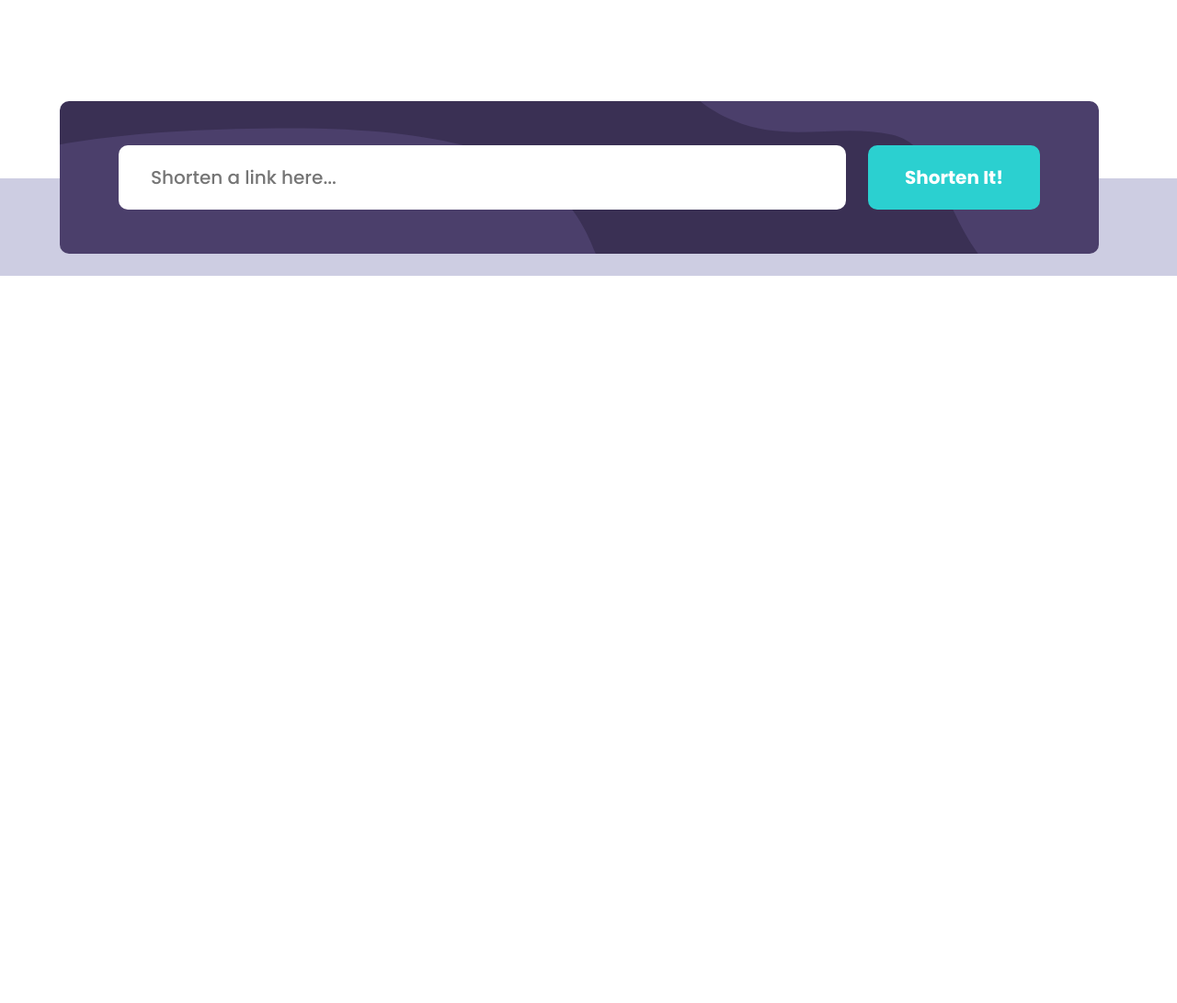
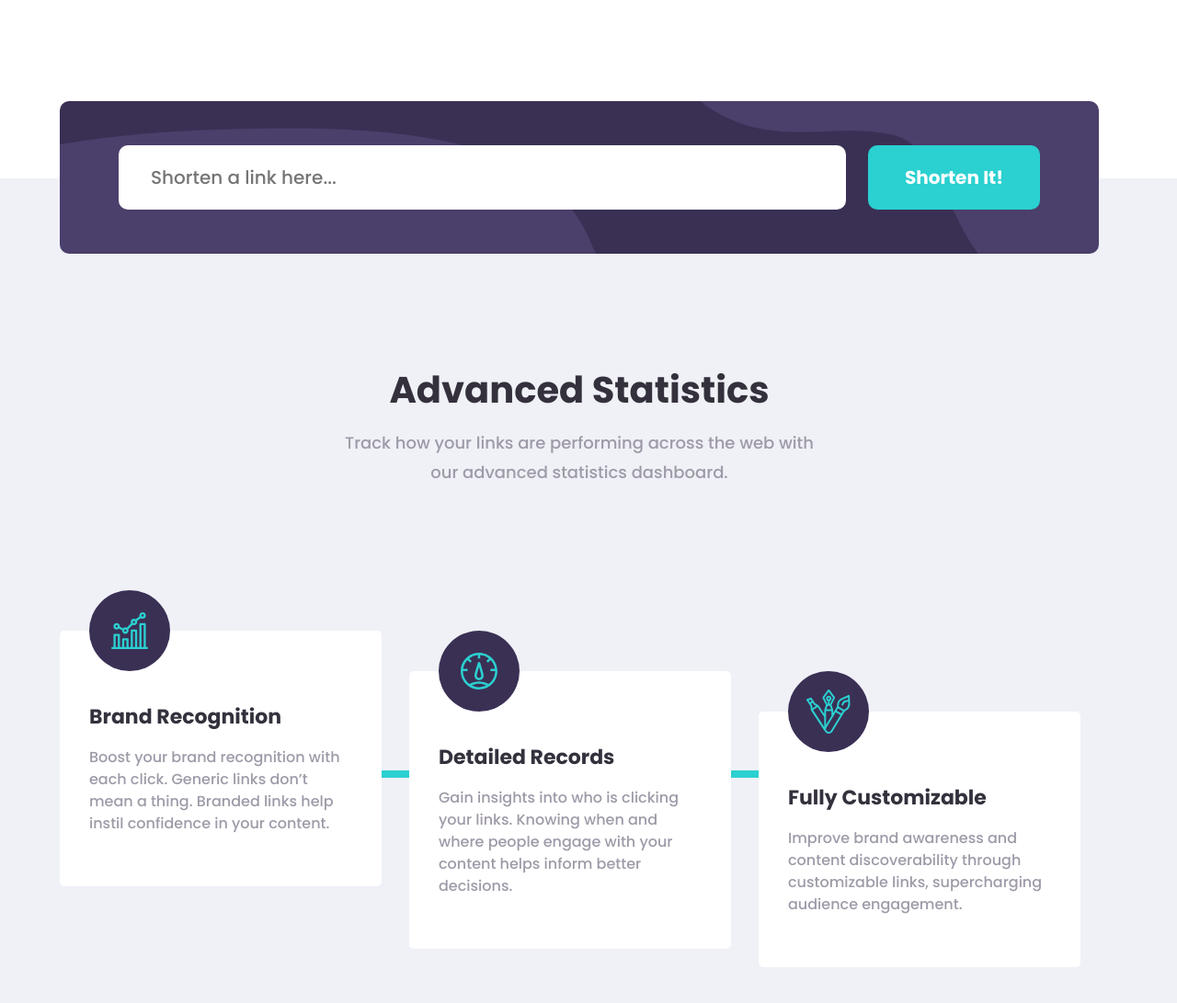
Before and after one commit to Muhammadumar177/Shortly, a plain HTML site: page index.html in a window 1280 px wide. Shown: the part 655-1746 px from the top of the page at 92% size. Before the commit the page ends 955 px from the top, so only its background shows below. Drawn offline with nearby package versions, Linux system fonts and the light colour scheme.

Commit message:
add index  features

```diff
--- a/css/styles.css
+++ b/css/styles.css
@@ -5,7 +5,7 @@
 --text-color-dark:#34313d;
 --accent-color:#2bd0d0;
 --accent-color-hover:#9ae3e3;
---light-bg:#cdcde2;
+--light-bg:#EFF1F7;;
 --dark-bg:#d1cbdd;
 --error-color:#f46363;
 
@@ -368,3 +368,104 @@ text-overflow: ellipsis;
 .url-shortener__copy-button--copied{
 background-color: #3a3054;
 }
+
+
+/*
+INDEX FEATURES */
+.index-features {
+padding-top: 100px;
+padding-bottom: 120px;
+background-color: var(--light-bg);
+}
+
+.index-features__top {
+  max-width: 540px;
+  margin-left: auto;
+  margin-right: auto;
+  text-align: center;
+  margin-bottom: 100px;
+}
+.index-features__tittle {
+  margin-top: 0;
+  margin-bottom: 18px;
+
+  font-size: 40px;
+  line-height: 48px;
+color: var(--text-color-dark);
+
+}
+.index-features__top-info {
+margin-top: 0;
+margin-bottom: 156px;
+font-size: 18px;
+line-height: 32px;
+
+}
+
+.index-features__list {
+  position: relative;
+display: flex;
+z-index: 1;
+align-items: flex-start;
+padding: 0;
+margin: 0;
+list-style: none;
+
+}
+.index-features__list::after{
+  position: absolute;
+  content: '';
+  left: 0;
+  top: 152px;
+z-index: -1;
+width: 98%;
+height: 8px;
+background-color: var(--accent-color);
+}
+
+.index-features__item {
+width: 350px;
+
+}
+.index-features__item:not(:last-child){
+  margin-right: 30px;
+}
+.index-features__item:nth-child(2){
+  margin-top: 44px;
+}
+.index-features__item:nth-child(3){
+  margin-top: 88px;
+}
+.index-feature {
+  position: relative;
+  padding: 77px 32px 40px;
+
+  border-radius: 5px;
+  background-color: #fff;
+
+}
+.index-feature__icon-wrapper {
+  display: flex;
+  align-items: center;
+  justify-content: center;
+  left: 32px;
+  top: -44px;
+width: 88px;
+height: 88px;
+border-radius: 50%;
+  position: absolute;
+background-color:#3a3054;
+
+}
+
+.index-feature__tittle {
+margin-top: 0;
+margin-bottom: 12px;
+color: var(--text-color-dark);
+font-size: 22px;
+line-height: 33px;
+font-weight: 700;
+}
+.index-feature__info {
+
+}
--- a/index.html
+++ b/index.html
@@ -83,8 +83,39 @@
       </div>
 
 
-
-
+<!-- INDEX FEATURES  -->
+      <section class="index-features">
+        <div class="container">
+          <div class="index-features__top">
+            <h2 class="index-features__tittle">Advanced Statistics
+            </h2>
+              <p class="index-features__top-info">Track how your links are performing across the web with our advanced statistics dashboard.</p>
+          </div>
+          <ul class="index-features__list">
+            <li class="index-features__item index-feature">
+             <div class="index-feature__icon-wrapper">
+              <img  class="index-feature__icon" src="img/icon-linegraph.svg" width="40" height="40" alt="line chart icon">
+            </div>
+              <h3 class="index-feature__tittle">Brand Recognition</h3>
+              <p class="index-feature__info">Boost your brand recognition with each click. Generic links don’t mean a thing. Branded links help instil confidence in your content.</p>
+            </li>
+            <li class="index-features__item index-feature">
+             <div class="index-feature__icon-wrapper">
+               <img  class="index-feature__icon" src="img/icon-meter.svg" width="40" height="40" alt="meter chart icon">
+              </div>
+              <h3 class="index-feature__tittle">Detailed Records</h3>
+              <p class="index-feature__info">Gain insights into who is clicking your links. Knowing when and where people engage with your content helps inform better decisions.</p>
+            </li>
+            <li class="index-features__item index-feature">
+            <div class="index-feature__icon-wrapper">
+               <img  class="index-feature__icon" src="img/icon-custumization.svg" width="48" height="48" alt="custumization chart icon">
+              </div>
+              <h3 class="index-feature__tittle">Fully Customizable</h3>
+              <p class="index-feature__info">Improve brand awareness and content discoverability through customizable links, supercharging audience engagement.</p>
+            </li>
+          </ul>
+        </div>
+      </section>
     </div>
   </main>
 
--- a/js/main.js
+++ b/js/main.js
@@ -19,6 +19,9 @@ evt.target.textContent = 'Copied!';
 // change buttuon background-color
       evt.target.classList.add('url-shortener__copy-button--copied');
 
+      // copy short link to clip board
+      navigator.clipboard.writeText(evt.target.previousElementSibling.textContent);
+
       // reset button text and bgc after 1s
 
       setTimeout(function () {
```
Also changed, not shown: img/icon-custumization.svg (added), img/icon-linegraph.svg (added), img/icon-meter.svg (added).
